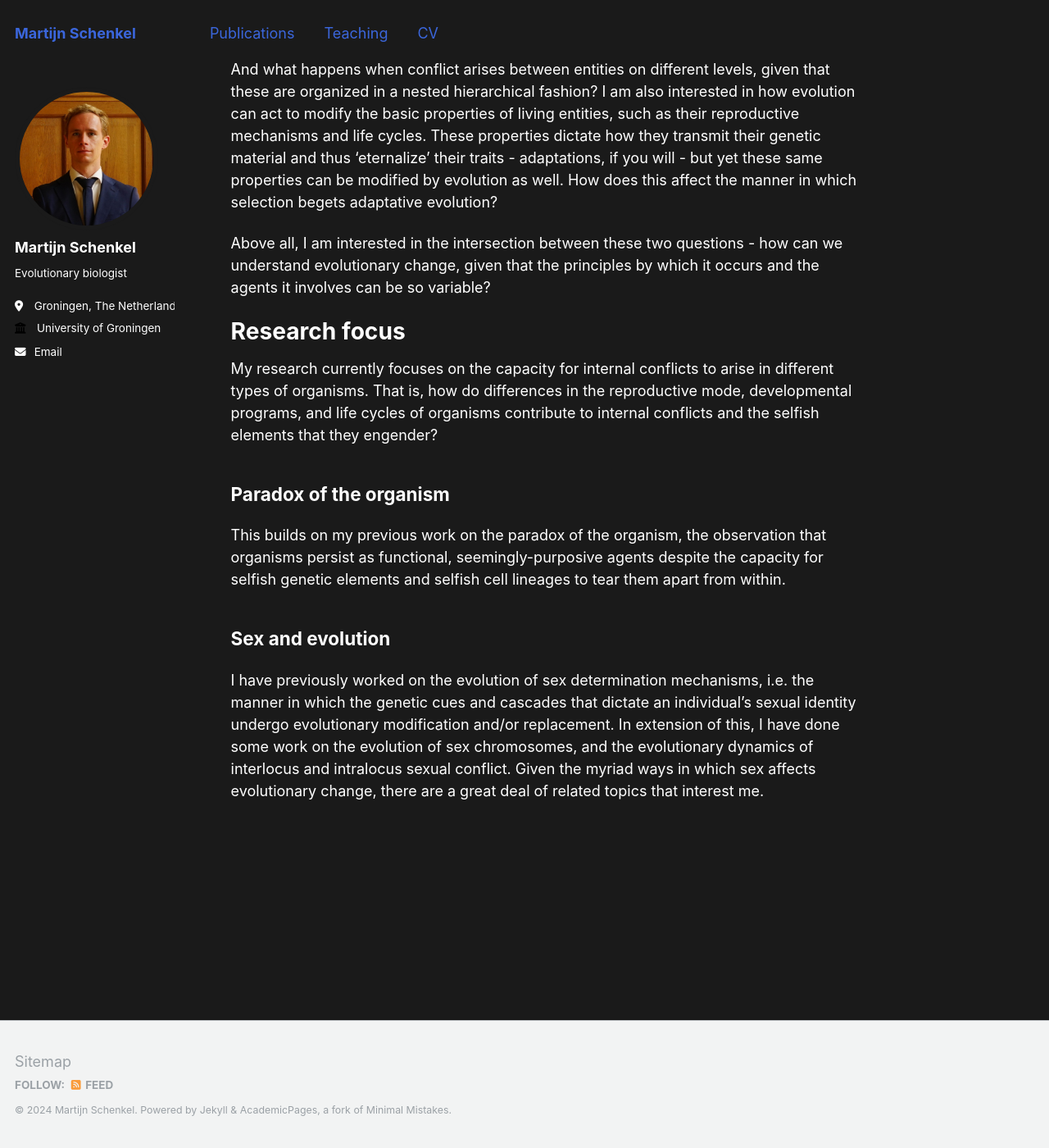
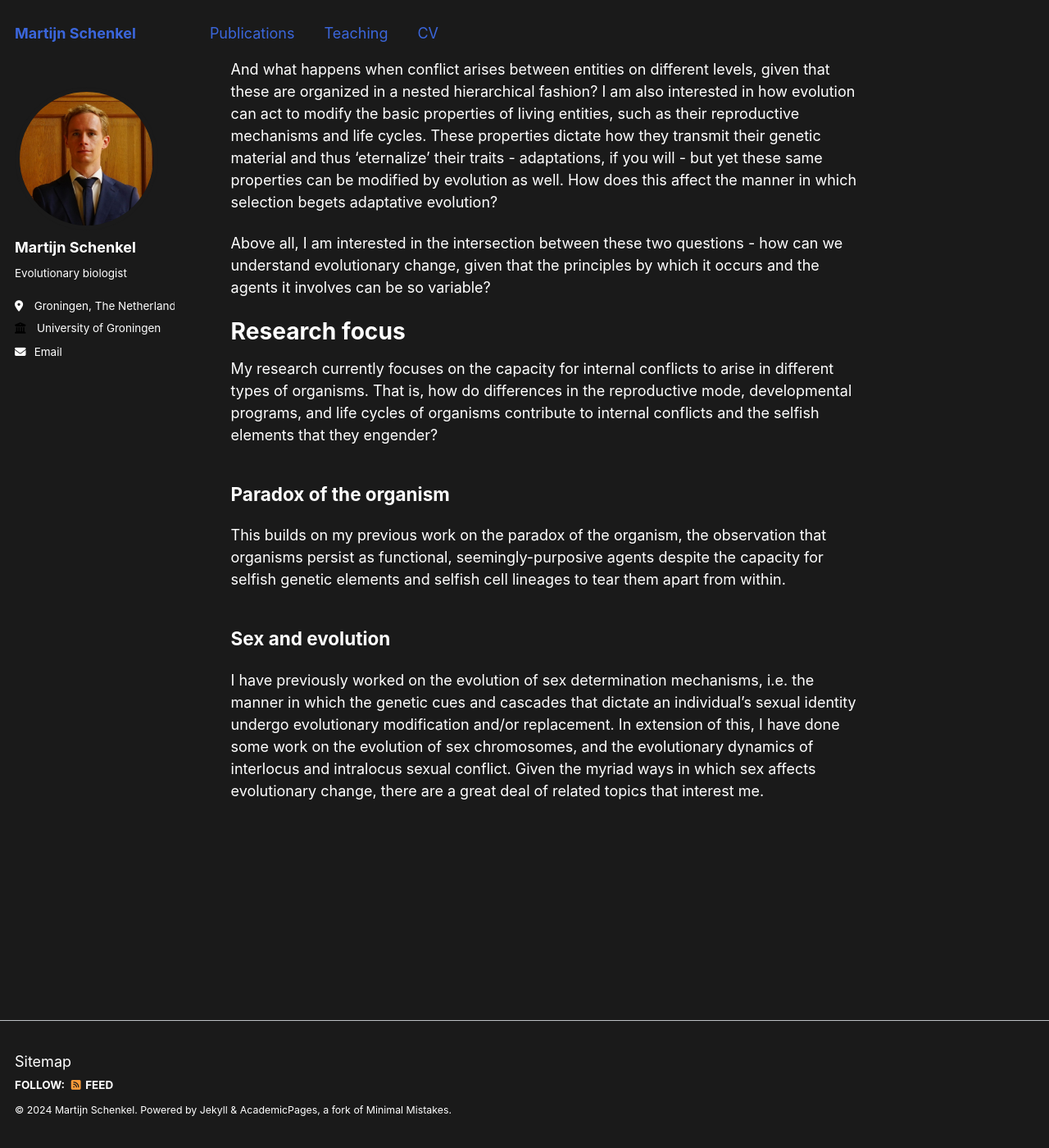
Before and after one commit to MartijnSchenkel/MartijnSchenkel.github.io, a Jekyll site: the page built from _pages/about.md, in a window 1280 px wide and 1400 px high, scrolled down 233 px. Shown: the whole window at 82% size. Built offline with Jekyll 4.4.1, drawn with Linux system fonts in a browser that asks for light colours.

Commit message:
Update _footer.scss

```diff
--- a/_sass/_footer.scss
+++ b/_sass/_footer.scss
@@ -15,12 +15,12 @@
   height: auto;
   /* sticky footer fix end */
   margin-top: 3em;
-  color: mix(#fff, $gray, 25%);
+  color: #fff;
   -webkit-animation: intro 0.3s both;
           animation: intro 0.3s both;
   -webkit-animation-delay: 0.45s;
           animation-delay: 0.45s;
-  background-color: $lighter-gray;
+  background-color: mix(#000, #fff, 90%);
   border-top: 1px solid $light-gray;
 
   footer {
```
